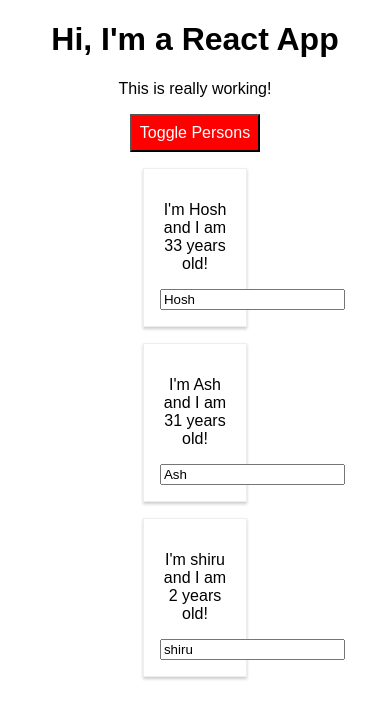
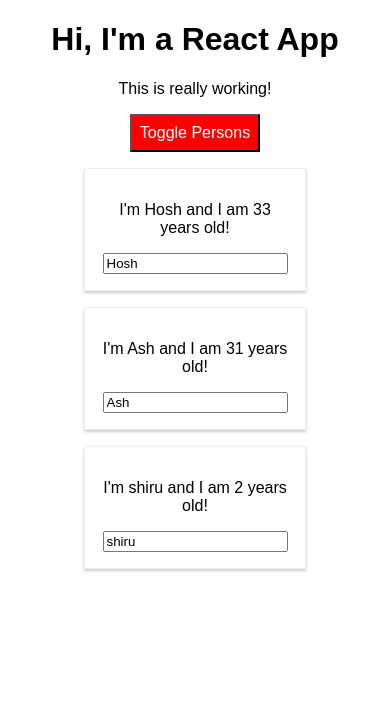
Before and after one commit to hoshikitsunoda/react-practice, a React (Create React App) app in the folder react-complete-guide/: page / in a window 390 px wide. Both pictures are taken after a click on the button "Toggle Persons". Shown: the top 718 px of the page. Built offline with nearby package versions, Linux system fonts and the light colour scheme.

Commit message:
example media query added.

```diff
--- a/react-complete-guide/src/Person/Person.css
+++ b/react-complete-guide/src/Person/Person.css
@@ -1,8 +1,14 @@
 .Person {
-  width: 18%;
+  width: 48%;
   margin: 16px auto;
   border: 1px solid #eee;
   box-shadow: 0 2px 3px #ccc;
   padding: 16px;
   text-align: center;
 }
+
+/* @media (min-width: 500px) {
+  .Person {
+    width: 450px;
+  }
+} */
```
